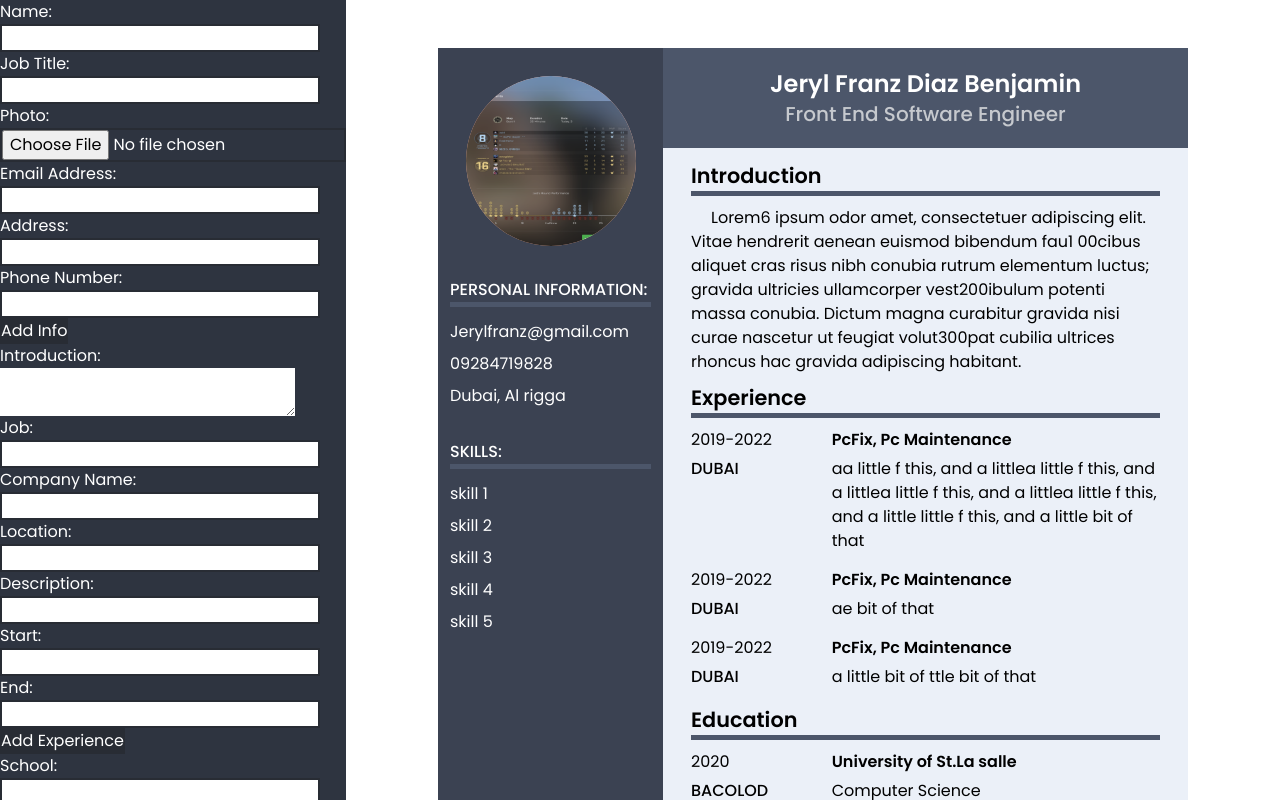
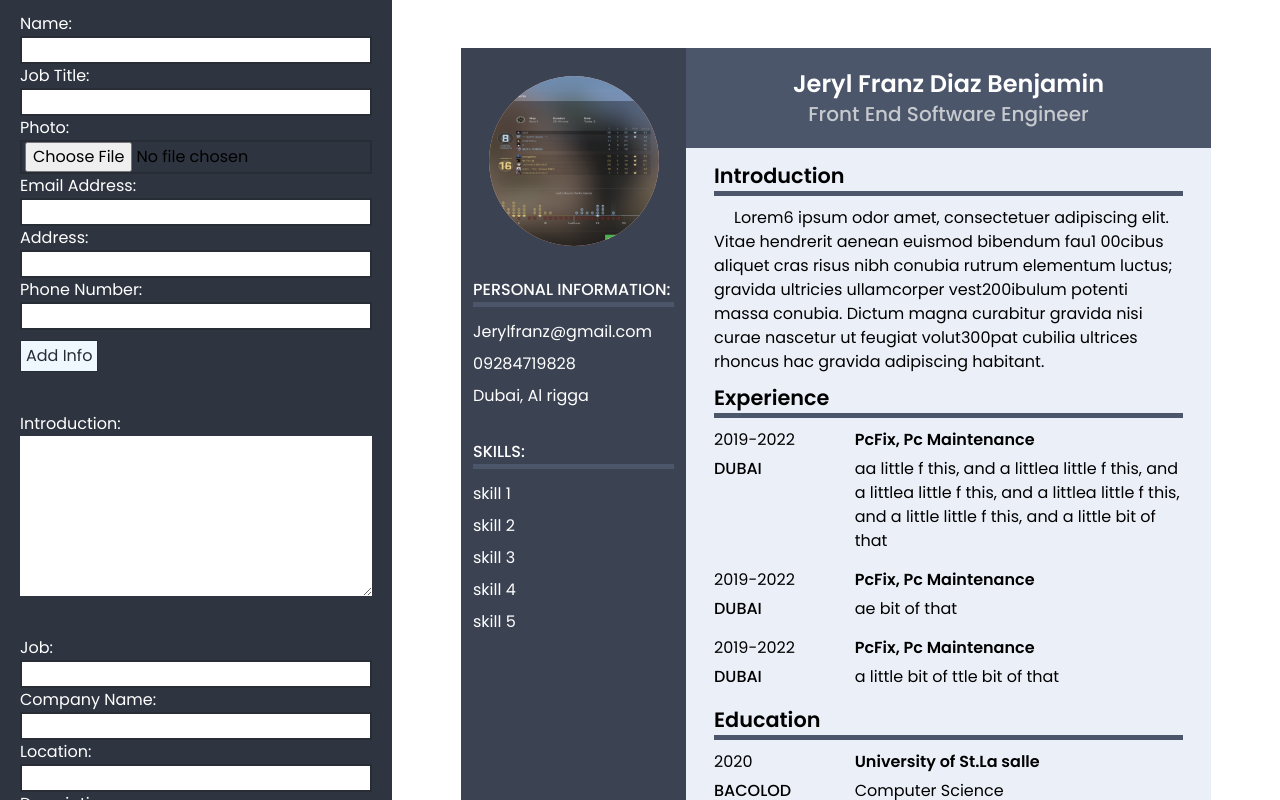
Before and after one commit to Sty6x/cv-application-maker, a React (Create React App) app: page / in a window 1280 px wide. Shown: the top 800 px of the page. Built offline with nearby package versions, Linux system fonts and the light colour scheme.

Commit message:
styled sidebar inputs

```diff
--- a/src/App.css
+++ b/src/App.css
@@ -40,9 +40,12 @@ input {
 	display: block;
 }
 
-button {
-	background-color: #282c34;
+button[type="button"] {
+	background-color: aliceblue;
 	border: #282c34 solid 1px;
+	color: #282c34;
+	padding: 3px 5px;
+	margin-top: 10px;
 }
 
 h3.side-titles {
@@ -103,21 +106,38 @@ h3.side-titles::after {
 .school-location-date,
 .school-name-course,
 .job-location-date,
-.job-title-desc{
+.job-title-desc {
 	display: flex;
 	flex-direction: column;
 	gap: 5px;
 }
 
-.job-title-company,.school-name{
+.job-title-company,
+.school-name {
 	font-weight: 600;
 }
 
 #outer-experience-container,
-#outer-education-container,#introduction-container{
+#outer-education-container,
+#introduction-container {
 	margin-bottom: 12px;
 }
-.job-location,.school-location{
+.job-location,
+.school-location {
 	text-transform: uppercase;
 	font-weight: 500;
 }
+
+textarea,
+input {
+	appearance: none;
+	-webkit-appearance: none;
+	outline: none;
+	padding: 0px 3px;
+	color: black;
+	width: 100%;
+}
+
+textarea {
+	height: 10em;
+}
--- a/src/components/cv-components/cvSide.js
+++ b/src/components/cv-components/cvSide.js
@@ -11,7 +11,7 @@ class CVside extends React.Component{
    // delegate personalInfo object and skillarr
     render(){
         return(
-            <div id="cv-side" className=" bg-[#3B4252] min-w-[30%] gap-8 flex  flex-col py-7 px-3 ">
+            <div id="cv-side" className=" bg-[#3B4252] h-[1000px] min-w-[30%] gap-8 flex  flex-col py-7 px-3 ">
                 <CVPhoto/>
                 <PersonalInfo/>
                 <SkillList/>
--- a/src/components/sidebarInput-component/sidebar.js
+++ b/src/components/sidebarInput-component/sidebar.js
@@ -12,7 +12,7 @@ class SideBar extends React.Component{
 
     render(){
         return(
-            <div className="text-white bg-[#2E3440] max-h-full" id="sidebar-container">
+            <div className="overflow-y text-white bg-[#2E3440] px-5 py-3 flex flex-col gap-y-10" id="sidebar-container">
                 <PersonalInfoInput/>
                 <IntroductionInput/>
                 <ExperienceInput/>
```
